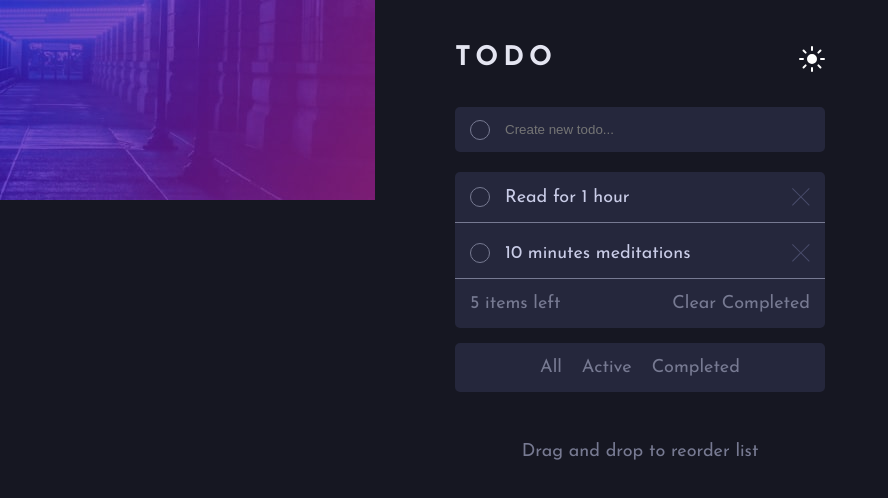
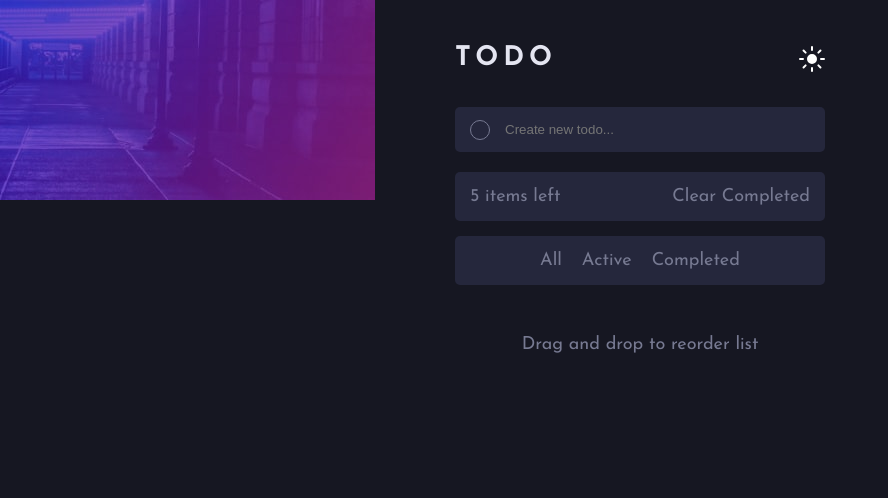
Before and after one commit to mickaelk98/fem-todo-app, a React (Vite) app: page / in a window 1280 px wide. Shown: the top 498 px of the page, without its empty margins (0-888 px from the left). Built offline with nearby package versions, Linux system fonts and the light colour scheme.

Commit message:
added a function to delete and add a todo

```diff
--- a/src/App.jsx
+++ b/src/App.jsx
@@ -1,7 +1,26 @@
 import logo from "./assets/images/icon-sun.svg";
 import cross from "./assets/images/icon-cross.svg";
+import { useState } from "react";
+function App() {
+  const [todos, setTodos] = useState([]);
+  const [value, setValue] = useState("");
 
-function App() {
+  function handleSubmit(e) {
+    e.preventDefault();
+    const newTodo = {
+      id: crypto.randomUUID(),
+      text: value,
+      done: false,
+    };
+    setTodos((oldTodo) => [...oldTodo, newTodo]);
+    setValue("");
+  }
+
+  function deleteTodo(todoId) {
+    const newTodos = todos.filter((todo) => todo.id !== todoId);
+    setTodos(newTodos);
+  }
+
   return (
     <main className="main">
       <div className="container">
@@ -9,25 +28,31 @@ function App() {
           <h1>Todo</h1>
           <img src={logo} alt="logo" />
         </div>
-        <form className="add-todo" action="">
+        <form className="add-todo" action="" onSubmit={handleSubmit}>
           <div className="circle"></div>
-          <input type="text" placeholder="Create new todo..." />
+          <input
+            value={value}
+            onChange={(e) => setValue(e.target.value)}
+            type="text"
+            placeholder="Create new todo..."
+          />
         </form>
         <div className="todo-container">
-          <div className="todo-item">
-            <div>
-              <div className="circle"></div>
-              <p>Read for 1 hour</p>
-            </div>
-            <img src={cross} alt="cross" />
-          </div>
-          <div className="todo-item">
-            <div>
-              <div className="circle"></div>
-              <p>10 minutes meditations</p>
-            </div>
-            <img src={cross} alt="cross" />
-          </div>
+          {todos.length > 0 &&
+            todos.map((todo) => (
+              <div key={todo.id} className="todo-item">
+                <div>
+                  <div className="circle"></div>
+                  <p>{todo.text}</p>
+                </div>
+                <img
+                  onClick={() => deleteTodo(todo.id)}
+                  src={cross}
+                  alt="cross"
+                />
+              </div>
+            ))}
+
           <div>
             <p>5 items left</p>
             <p>Clear Completed</p>
@@ -43,5 +68,4 @@ function App() {
     </main>
   );
 }
-
 export default App;
--- a/src/index.css
+++ b/src/index.css
@@ -112,6 +112,10 @@ ul li {
   align-items: center;
 }
 
+.todo-item img:hover {
+  cursor: pointer;
+}
+
 .todo-item div p {
   color: var(--lightGrayishBlue-dark);
 }
@@ -124,8 +128,8 @@ ul li {
   display: flex;
   align-items: center;
   justify-content: space-between;
-  margin: 15px 15px;
-  padding-bottom: 15px;
+  margin: 15px;
+  padding: 15px 0;
   border-radius: 0 0 5px 5px;
   color: var(--darkGrayishBlue-dark);
 }
```
